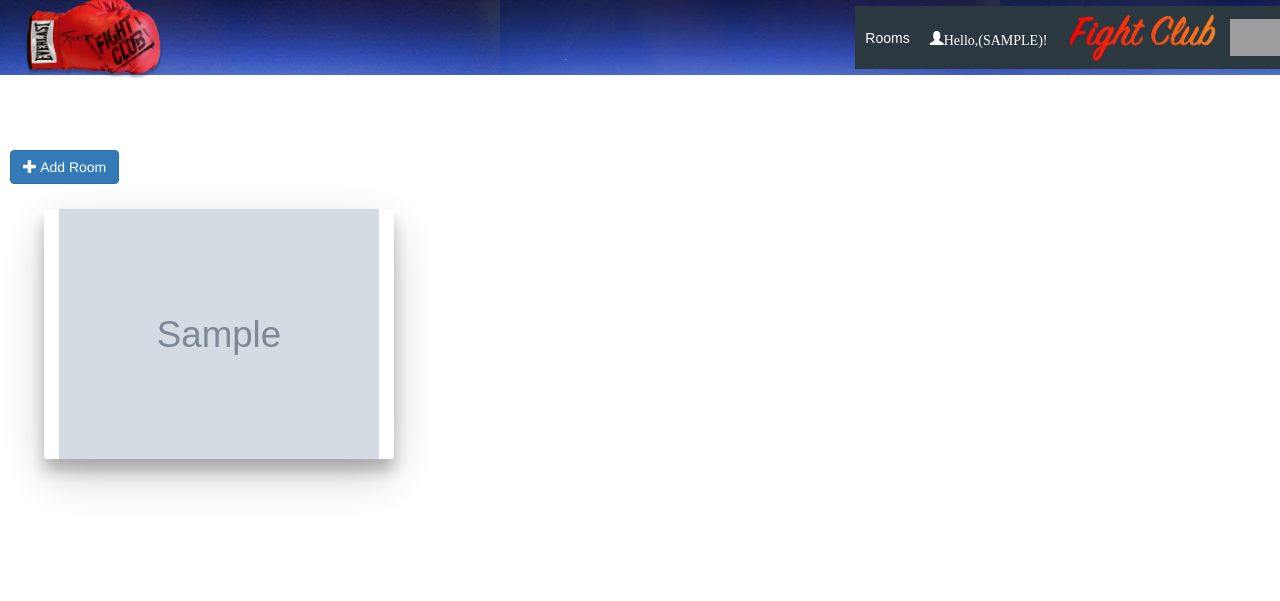
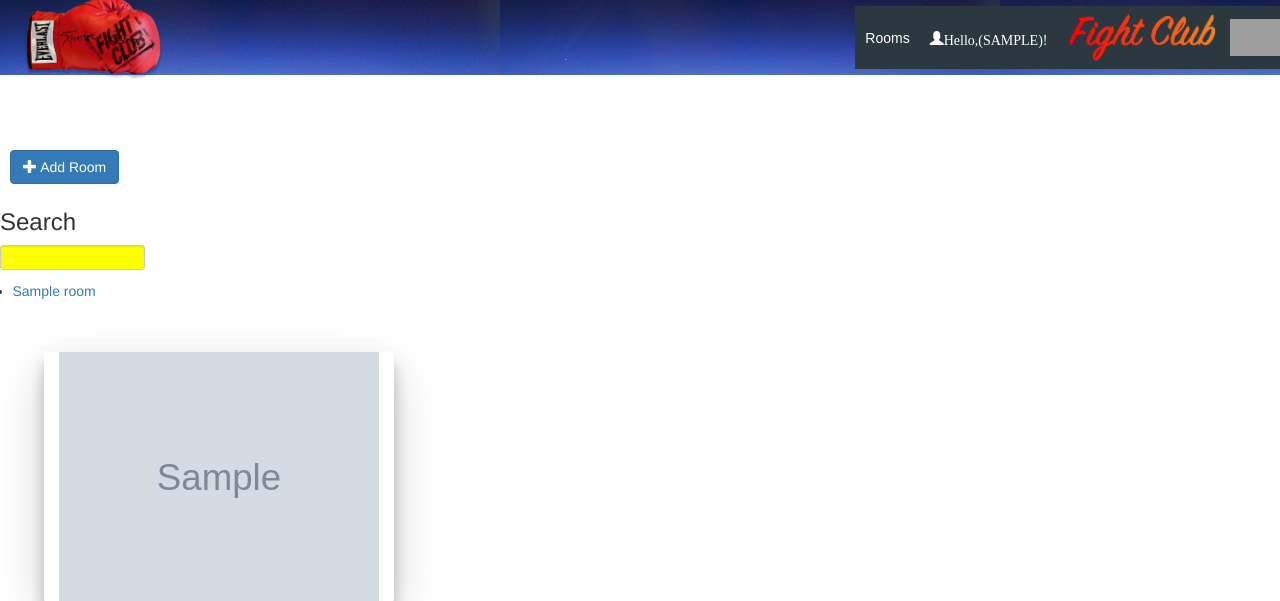
Before and after one commit to Andreyglass1989/Academy, a Django app: template templates/main_menu.html in a window 1280 px wide. Shown: the top 601 px of the page. Run offline with Django 3.2, Linux system fonts and the light colour scheme; the template is opened without the code that fills it: most values are stand-ins (such as "Sample title", 1, 10 or a date in 2020); grey boxes marked "Sample" are stand-in pictures; some libraries are stand-ins or nearby versions; grey boxes are pictures that could not be loaded.

Commit message:
add search for room_title

```diff
--- a/room/urls.py
+++ b/room/urls.py
@@ -7,6 +7,7 @@ import mysite.urls
 app_name = 'room'
 urlpatterns = [
     url(r'^$', RoomListView.as_view(), name= "main"),
+    #url(r'^$', show_room, name= "main"),
     url(r'^create/', create_players, name="create_players"),
    # url(r'^create_room/', create_room, name="create_room"),
 
@@ -47,6 +48,7 @@ urlpatterns = [
     url(r'^enemy/$', choose_enemy, name="enemy"),
     url(r'^fight', fight_room, name="fight"),
     url(r'^attack/$', attack),
+    url(r'^search/$', search),
     #url(r'^attack1/$', attack1, name="attack1"),
    # url(r'^apply/$', course_apply),
    # url(r'^create_room/$', show_rooms),
--- /dev/null
+++ b/static/js/ajax.js
@@ -0,0 +1,22 @@
+$(function(){
+    $('#search').keyup(function(){
+        $.ajax({
+            type: "POST",
+            url: "search/",
+            data:{
+                'search_text':$('#search').val(),
+                'csrfmiddlewaretoken':$("input[name=csrfmiddlewaretoken]").val()
+            },
+            success:searchSuccess,
+            dataType: 'html'
+
+        });
+
+    });
+
+});
+
+function searchSuccess(data, textStatus, jqXHR)
+{
+    $('#search-results').html(data);
+}
--- /dev/null
+++ b/templates/ajax_search.html
@@ -0,0 +1,8 @@
+{% if rooms_res.count > 0 %}
+
+    {% for room in rooms_res %}
+        <li><a href="/room_detail/{{room.id}}/">{{ room.name }}</a></li>
+    {% endfor %}
+
+
+{% endif %}
--- a/templates/base.html
+++ b/templates/base.html
@@ -17,6 +17,8 @@
 
 	{% block CSS %}
 	{% endblock CSS %}
+
+    {% block scripts %}{% endblock scripts %}
 </head>
 <body>
 <!--na-bar-->
@@ -64,7 +66,7 @@
 -->
 {% endblock body %}
 
-    {% block scripts %}{% endblock scripts %}
+
 </body>
 </html>
 
--- a/templates/main_menu.html
+++ b/templates/main_menu.html
@@ -8,6 +8,10 @@
  <link href="{% static 'css/bootstrap.css' %}" rel="stylesheet" type="text/css">
  <link rel="stylesheet" type="text/css" href="{% static 'css/second_list1.css' %}">
 {% endblock CSS %}
+
+{% block scripts %}
+    <script src="{% static 'js/ajax.js' %}"></script>
+{% endblock scripts %}
 
 {% block body %}
 <!-- massages sucsess  START -->
@@ -39,8 +43,16 @@
     <a href="/add_room"><button type="button" class="btn btn-primary" data-toggle="popover" title="create new Room"
             data-content="Right?" style="margin: 0px 0px 5px 10px; "><span class="glyphicon glyphicon-plus" aria-hidden="true"> </span> Add Room</button></a>
 
-    <br>
+
 {% endif %}
+
+<h3>Search</h3>
+{% csrf_token %}
+<input type="text" id="search" name="search"/>
+<ul id="search-results">
+    {% include "ajax_search.html"%}
+</ul>
+<br>
 <!--
 {% for room in rooms %}
 	<div class="col-sm-3 block_blue"> <!--{3/12}-->
```
Also changed, not shown: room/views.py (+17 -1 lines), 2 other files.
